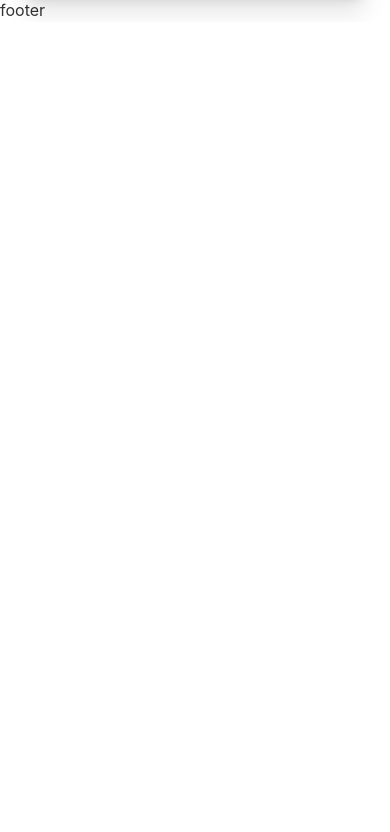
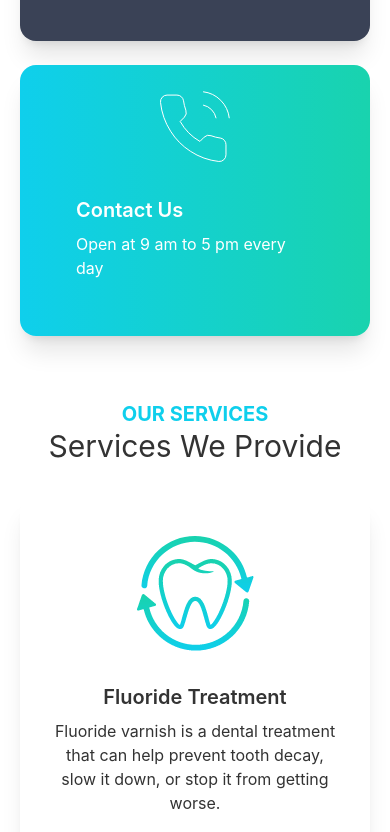
Before and after one commit to soharab007/dentist-full-stack-client, a React (Create React App) app: page / in a window 390 px wide. Shown: the part 1165-1997 px from the top of the page. Before the commit the page ends 1187 px from the top, so only its background shows below. Built offline with nearby package versions, Linux system fonts and the light colour scheme.

Commit message:
Responsive Grid for services section

```diff
--- a/src/Pages/Home/Banner/Banner.js
+++ b/src/Pages/Home/Banner/Banner.js
@@ -5,7 +5,7 @@ const Banner = () => {
   return (
     <div className="hero">
       <div className="hero-content flex-col lg:flex-row-reverse">
-        <img src={Chair} className="w-1/2 rounded-lg shadow-2xl" alt="" />
+        <img src={Chair} className="lg:w-1/2 rounded-lg shadow-2xl" alt="" />
         <div>
           <h1 className="text-5xl font-bold">Box Office News!</h1>
           <p className="py-6">
--- a/src/Pages/Home/Home/Home.js
+++ b/src/Pages/Home/Home/Home.js
@@ -1,12 +1,14 @@
 import React from "react";
 import Banner from "../Banner/Banner";
 import InfoCards from "../InfoCards/InfoCards";
+import Services from "../Services/Services";
 
 const Home = () => {
   return (
     <div className="mx-5">
       <Banner></Banner>
       <InfoCards></InfoCards>
+      <Services></Services>
     </div>
   );
 };
--- a/src/Pages/Home/InfoCards/InfoCard.js
+++ b/src/Pages/Home/InfoCards/InfoCard.js
@@ -3,7 +3,7 @@ import React from "react";
 const InfoCard = ({ card }) => {
   const { name, description, icon, bgClass } = card;
   return (
-    <div className={`card p-6 text-white card-side shadow-xl ${bgClass}`}>
+    <div className={`card p-6 text-white md:card-side shadow-xl ${bgClass}`}>
       <figure>
         <img src={icon} alt="Movie" />
       </figure>
--- /dev/null
+++ b/src/Pages/Home/Services/ServiceCard.js
@@ -0,0 +1,18 @@
+import React from "react";
+
+const ServiceCard = ({ service }) => {
+  const { name, description, img } = service;
+  return (
+    <div className="card bg-base-100 shadow-xl">
+      <figure className="px-10 pt-10">
+        <img src={img} alt="Shoes" className="rounded-xl" />
+      </figure>
+      <div className="card-body items-center text-center">
+        <h2 className="card-title">{name}</h2>
+        <p>{description}</p>
+      </div>
+    </div>
+  );
+};
+
+export default ServiceCard;
--- /dev/null
+++ b/src/Pages/Home/Services/Services.js
@@ -0,0 +1,48 @@
+import React from "react";
+import Fluoride from "../../../assets/images/fluoride.png";
+import Cavity from "../../../assets/images/cavity.png";
+import Whitening from "../../../assets/images/whitening.png";
+import ServiceCard from "./ServiceCard";
+
+const Services = () => {
+  const servicesData = [
+    {
+      id: 1,
+      name: "Fluoride Treatment",
+      description:
+        "Fluoride varnish is a dental treatment that can help prevent tooth decay, slow it down, or stop it from getting worse.",
+      img: Fluoride,
+    },
+    {
+      id: 1,
+      name: "Fluoride Treatment",
+      description:
+        "Fluoride varnish is a dental treatment that can help prevent tooth decay, slow it down, or stop it from getting worse.",
+      img: Cavity,
+    },
+    {
+      id: 1,
+      name: "Fluoride Treatment",
+      description:
+        "Fluoride varnish is a dental treatment that can help prevent tooth decay, slow it down, or stop it from getting worse.",
+      img: Whitening,
+    },
+  ];
+  return (
+    <div className="mt-16">
+      <div className="text-center">
+        <h3 className="text-xl font-bold uppercase text-primary">
+          Our Services
+        </h3>
+        <h2 className="text-3xl ">Services We Provide</h2>
+      </div>
+      <div className="grid gap-8 mt-8 grid-cols-1 md:grid-cols-2 lg:grid-cols-3">
+        {servicesData.map((service) => (
+          <ServiceCard key={service.id} service={service}></ServiceCard>
+        ))}
+      </div>
+    </div>
+  );
+};
+
+export default Services;
--- a/src/Pages/Shared/Navbar/Navbar.js
+++ b/src/Pages/Shared/Navbar/Navbar.js
@@ -1,5 +1,6 @@
 import React from "react";
 import { Link } from "react-router-dom";
+import Fluoride from "../../../assets/images/fluoride.png";
 
 const Navbar = () => {
   const menuItems = (
@@ -50,7 +51,9 @@ const Navbar = () => {
           </ul>
         </div>
         <Link to="/" className="btn btn-ghost normal-case text-xl">
+          {" "}
           Dentist
+          {/* Dentist <img className="w-1/2" src={Fluoride} alt="" /> */}
         </Link>
       </div>
       <div className="navbar-center hidden lg:flex">
```
